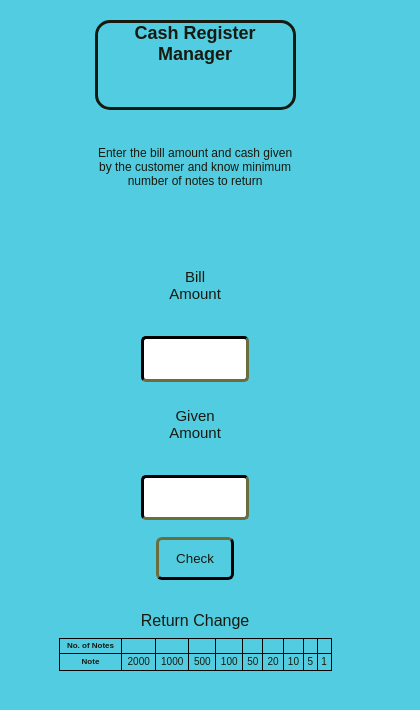
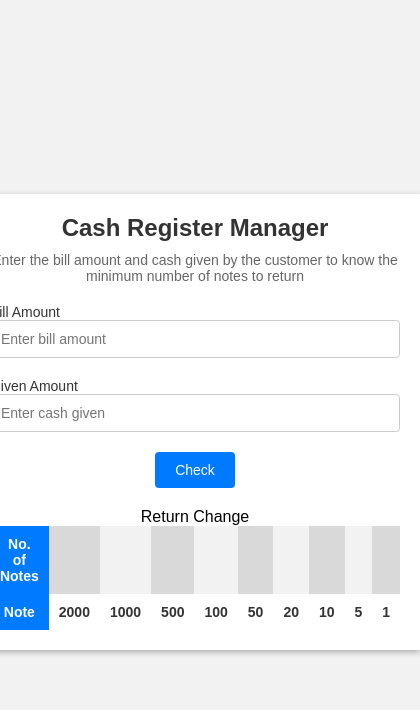
Before and after one commit to ankitgupta1020/cash-register, a plain HTML site: page index.html in a window 390 px wide. Shown: the whole page, 420 px wide, since content can reach past the window. Drawn offline with Linux system fonts and the light colour scheme; a web font is replaced by a local one.

Commit message:
some changes

```diff
--- a/App.js
+++ b/App.js
@@ -4,40 +4,33 @@ const checkButton = document.querySelector("#check-button");
 const message = document.querySelector("#error-message");
 const notes = document.querySelectorAll(".no-of-notes");
 const AllNotes = [2000, 1000, 500, 100, 50, 20, 10, 5, 1];
-checkButton.addEventListener("click", function validateBillAndGivenAmount() {
+
+checkButton.addEventListener("click", validateBillAndGivenAmount);
+
+function validateBillAndGivenAmount() {
   hideMessage();
 
-  if (Number(billAmount.value) > 0) {
+  const bill = Number(billAmount.value);
+  const given = Number(givenAmount.value);
 
-    if (Number(givenAmount.value) >= Number(billAmount.value)) {
-      const returnedAmount = Number(givenAmount.value) - Number(billAmount.value)
-      totalReturnedAmount(returnedAmount);
+  if (isNaN(bill) || isNaN(given)) {
+    displayMessage("Bill and given amounts must be numbers!");
+    return;
+  }
 
-    } else if (typeof givenAmount.value == 'string') {
-      displayMessage(
-        "Bill amount must be a number!"
-      );
-    } else {
-      displayMessage(
-        "You wanna washes the plates?"
-      );
-    }
+  if (given < bill) {
+    displayMessage("Insufficient amount! Please give more money.");
+    return;
+  }
 
-  } else if (typeof billAmount.value == 'string') {
-    displayMessage(
-      "Bill amount must be a number!"
-    );
-  } else {
-    displayMessage(
-      "Invalid bill amount!"
-    );
-  }
-});
+  const returnedAmount = given - bill;
+  totalReturnedAmount(returnedAmount);
+}
 
 function totalReturnedAmount(returnedAmount) {
   for (let i = 0; i < AllNotes.length; i++) {
     const noOfNotes = Math.trunc(returnedAmount / AllNotes[i]);
-    returnedAmount = returnedAmount % AllNotes[i];
+    returnedAmount %= AllNotes[i];
     notes[i].innerText = noOfNotes;
   }
 }
--- a/index.html
+++ b/index.html
@@ -7,25 +7,24 @@
     <meta name="viewport" content="width=device-width, initial-scale=1.0">
     <title>Cash Register</title>
     <link rel="stylesheet" href="style.css" />
-
 </head>
 
 <body>
     <div class="wrapper">
         <div class="container">
             <h1 class="heading">Cash Register Manager</h1>
-            <p class="description">Enter the bill amount and cash given by the customer and know minimum number of notes
-                to return</p>
+            <p class="description">Enter the bill amount and cash given by the customer to know the minimum number of
+                notes to return</p>
             <label class="text-box" for="amount">Bill Amount</label>
-            <input id="amount" type="number" />
-            <label class="text-box" for="given"> Given Amount</label>
-            <input id="given" type="number" />
-            <button id="check-button">Check</button>
-            <p id="error-message"></p>
+            <input id="amount" class="input-box" type="number" placeholder="Enter bill amount" />
+            <label class="text-box" for="given">Given Amount</label>
+            <input id="given" class="input-box" type="number" placeholder="Enter cash given" />
+            <div class="button-container">
+                <button id="check-button" class="check-button">Check</button>
+            </div>
+            <p id="error-message" class="error-message"></p>
             <table class="table-content">
-                <caption class="color">
-                    Return Change
-                </caption>
+                <caption class="color">Return Change</caption>
                 <tr>
                     <th class="main">No. of Notes</th>
                     <td class="no-of-notes"></td>
@@ -51,12 +50,9 @@
                     <td class="notes">1</td>
                 </tr>
             </table>
-
         </div>
-
     </div>
-
+    <script src="App.js"></script>
 </body>
-<script src="./App.js"></script>
 
 </html>
--- a/style.css
+++ b/style.css
@@ -1,199 +1,144 @@
-@import url('https://fonts.googleapis.com/css2?family=Cantora+One&display=swap');
-
-:root {
-  --primary-blue: #52cce1;
-  --primary-black: #191a0f;
+body {
+  font-family: Arial, sans-serif;
+  background-color: #f2f2f2;
+  margin: 0;
+  padding: 0;
 }
 
-body {
-  font-family: 'Cantora One', sans-serif;
-  overflow: hidden;
-  background-color: var(--primary-blue);
-  color: var(--primary-black);
-
+.wrapper {
+  display: flex;
+  justify-content: center;
+  align-items: center;
+  height: 100vh;
 }
 
+.container {
+  background-color: #fff;
+  box-shadow: 0 2px 6px rgba(0, 0, 0, 0.3);
+  padding: 30px;
+  text-align: center;
+  max-width: 600px;
+  margin: 0 auto;
+}
 
-
-.container {
-  display: flex;
-  flex-direction: column;
-  width: 60vw;
-  text-align: center;
-  margin: auto;
-  border-radius: 20px;
+.heading {
+  margin: 0;
+  font-size: 28px;
+  color: #333;
 }
 
 .description {
-  width: 40vw;
-  height: 10vh;
-  margin-left: auto;
-  margin-right: auto;
-  border-radius: 10px;
-  margin-top: 1vh;
-  color: var(--primary-black);
-
+  margin-top: 10px;
+  font-size: 16px;
+  color: #666;
 }
 
-
-.heading {
-
-  border-radius: 15px;
-  height: 10vh;
-  width: 40vw;
-  /* background-color: var(--primary-blue); */
-  margin-left: auto;
-  margin-right: auto;
-  border-style: solid;
-  font-size: 26px;
+.text-box {
+  display: block;
+  margin-top: 20px;
+  font-size: 16px;
+  color: #333;
+  text-align: left;
 }
 
-
-.text-box {
-  width: 15vw;
-  height: 8vh;
-
-  margin-left: auto;
-  margin-right: auto;
-  border-radius: 5px;
-  margin-top: 2vh;
-
-
-
+.input-box {
+  display: block;
+  width: 100%;
+  padding: 10px;
+  font-size: 16px;
+  border: 1px solid #ccc;
+  border-radius: 4px;
+  box-sizing: border-box;
 }
 
-#amount {
-  width: 25vw;
-  margin-left: auto;
-  margin-right: auto;
-  height: 4.5vh;
-  border-radius: 5px;
-  margin-bottom: vh;
-  border-width: medium;
-  border-color: var(--primary-black);
-
+.button-container {
+  margin-top: 20px;
 }
 
-#given {
-  width: 25vw;
-  margin-left: auto;
-  margin-right: auto;
-  height: 4.5vh;
-  border-radius: 5px;
-  margin-top: vh;
-  border-width: medium;
-  border-color: var(--primary-black);
+.check-button {
+  padding: 10px 20px;
+  font-size: 16px;
+  color: #fff;
+  background-color: #007bff;
+  border: none;
+  border-radius: 4px;
+  cursor: pointer;
 }
 
-#check-button {
-  width: 8vw;
-  margin-left: auto;
-  margin-right: auto;
-  height: 5vh;
-  border-radius: 6px;
-  margin-top: 2vh;
-  color: var(--primary-red);
-  font-family: 'Cantora One', sans-serif;
-  background-color: var(--primary-blue);
-  border-width: medium;
-  border-color: var(--primary-black);
-}
-
-
-
-.color {
-  margin-bottom: 1vh;
-  ;
-}
-
-
-
-table td,
-th {
-
-  border: 1px solid hwb(120 2% 98%)
-}
-
-th,
-td {
-  padding: 7px;
-
-}
-
-table {
-  border-collapse: collapse;
-
-
+.error-message {
+  margin-top: 20px;
+  font-size: 16px;
+  color: red;
 }
 
 .table-content {
-  border: 1px solid #6EE787;
-  width: 50vw;
-  margin-left: auto;
-  margin-right: auto;
-  margin-bottom: 1vh;
-
+  margin-top: 20px;
+  width: 100%;
+  border-collapse: collapse;
 }
 
+.table-content th {
+  padding: 10px;
+  font-size: 16px;
+  color: #fff;
+  text-align: center;
+  background-color: #007bff;
+}
 
-@media only screen and (max-width: 700px) {
+.table-content td {
+  padding: 10px;
+  font-size: 16px;
+  color: #333;
+  text-align: center;
+}
 
-  body {
-    font-family: 'Cantora One', sans-serif;
+.table-content .notes {
+  font-weight: bold;
+}
 
-    overflow: hidden;
-  }
+.table-content .no-of-notes:nth-child(odd) {
+  background-color: #f2f2f2;
+}
 
+.table-content .no-of-notes:nth-child(even) {
+  background-color: #d9d9d9;
+}
+
+/* Media Queries */
+@media (max-width: 768px) {
   .container {
-    width: 80vw;
-    height: 90vh;
-    margin: auto;
+      padding: 20px;
   }
 
   .heading {
-    font-size: 18px;
-    width: 50vw;
-
-
+      font-size: 24px;
   }
 
   .description {
-    margin-top: 1.5rem;
-    font-size: 12px;
-    width: 50vw;
+      font-size: 14px;
   }
 
   .text-box {
-    font-size: 15px;
-    margin-top: 3vh;
+      font-size: 14px;
   }
 
-  #check-button {
-    width: 20vw;
+  .input-box {
+      font-size: 14px;
   }
 
-  .table-content {
-    margin-bottom: 4vh;
-    width: 70vw;
-    margin-left: auto;
-    margin-right: auto;
+  .check-button {
+      font-size: 14px;
   }
 
-  th,
-  td {
-    padding: 2.5px;
+  .error-message {
+      font-size: 14px;
   }
 
-
-  .main {
-    font-size: 8px;
+  .table-content th {
+      font-size: 14px;
   }
 
-  #no-of-notes {
-    font-size: 10px;
-  }
-
-  .notes {
-    font-size: 10px;
+  .table-content td {
+      font-size: 14px;
   }
 }
```
